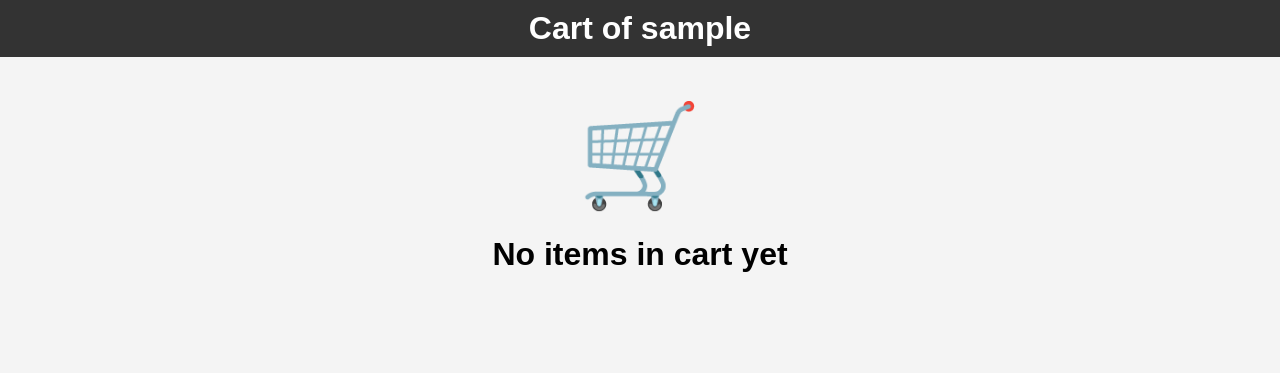
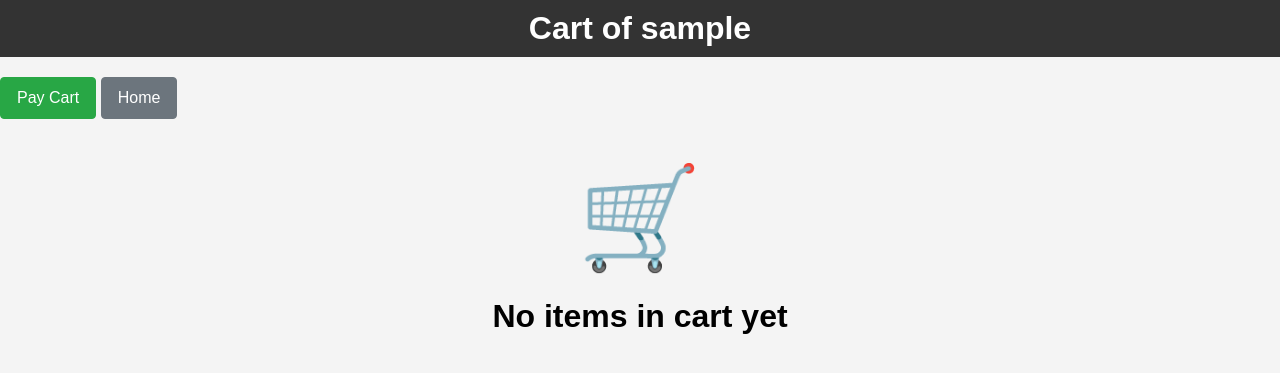
Before and after one commit to IllyaShparuk/djangoCICD, a Django app: page /open_cart in a window 1280 px wide. Shown: the top 373 px of the page. Run offline with Django 5.2, Linux system fonts and the light colour scheme; the visitor is signed in with stand-in values (Sample User, id 1); data comes from the database, SQL or seed files in the repository; data that the repository does not hold is empty.

Commit message:
home and pay buttons for cart

```diff
--- a/cart/static/css/user_orders_css.css
+++ b/cart/static/css/user_orders_css.css
@@ -53,3 +53,39 @@ td {
 .empty-cart-icon {
     font-size: 100px;
 }
+
+.top-buttons {
+    margin-top: 20px; /* Add margin to create space between the "Cart of User" line and the buttons */
+}
+
+/* Button styles */
+.btn {
+    display: inline-block;
+    padding: 0.5rem 1rem;
+    font-size: 1rem;
+    font-weight: 400;
+    line-height: 1.5;
+    text-align: center;
+    text-decoration: none;
+    vertical-align: middle;
+    cursor: pointer;
+    border: 1px solid transparent;
+    border-radius: 0.25rem;
+}
+
+.btn-success {
+    color: #fff;
+    background-color: #28a745;
+    border-color: #28a745;
+}
+
+.btn-secondary {
+    color: #fff;
+    background-color: #6c757d;
+    border-color: #6c757d;
+}
+
+/* Hover styles */
+.btn:hover {
+    opacity: 0.8;
+}
--- a/cart/templates/user_orders.html
+++ b/cart/templates/user_orders.html
@@ -11,6 +11,10 @@
 <body>
     <div class="user-info">
         <h1 class="user-name">Cart of {{ user.username }}</h1>
+    </div>
+    <div class="top-buttons">
+        <a class="btn btn-success">Pay Cart</a>
+        <a href='/' class="btn btn-secondary">Home</a>
     </div>
     <div class="games-table">
         {% if cart_items %}
```
